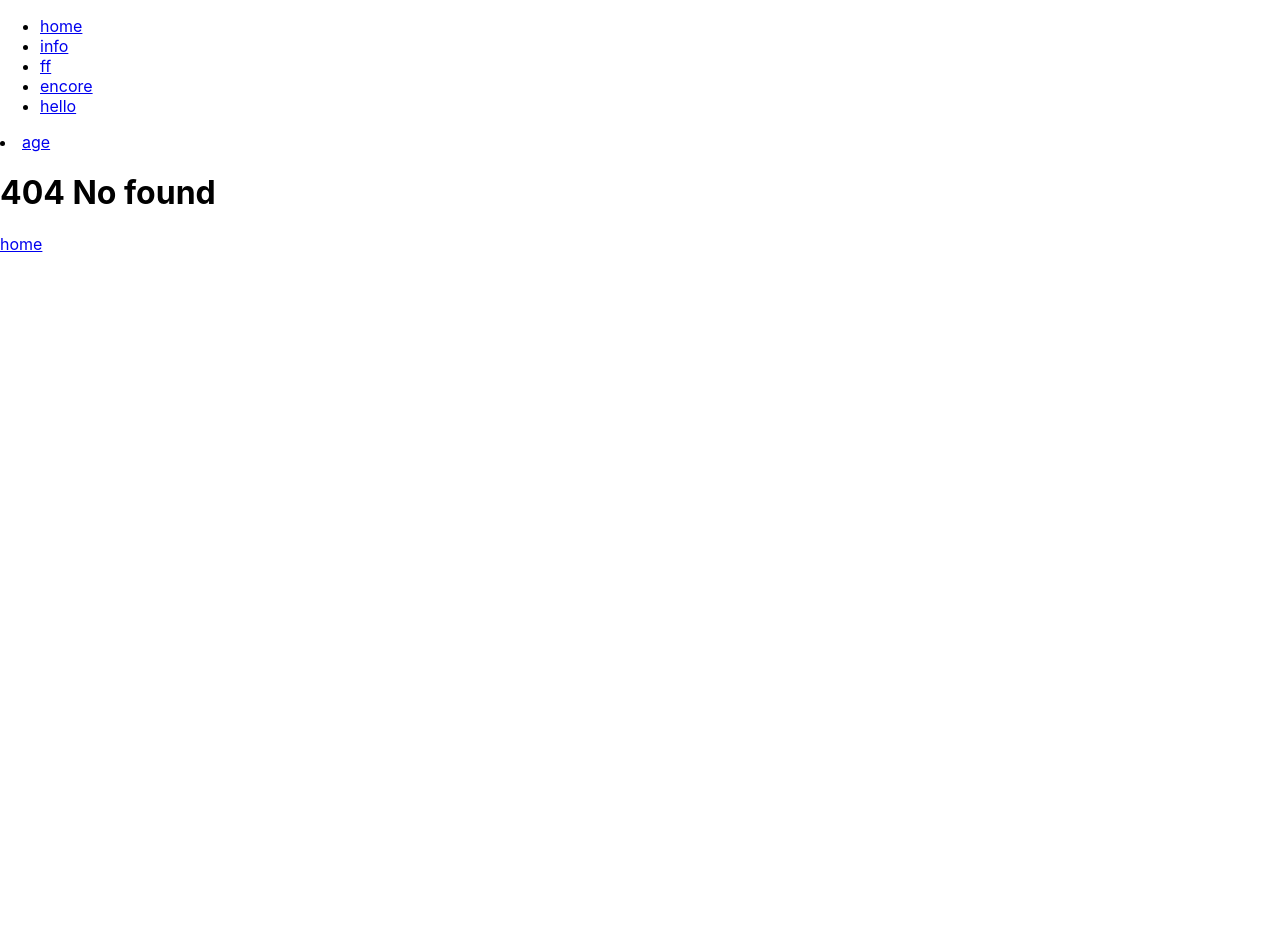
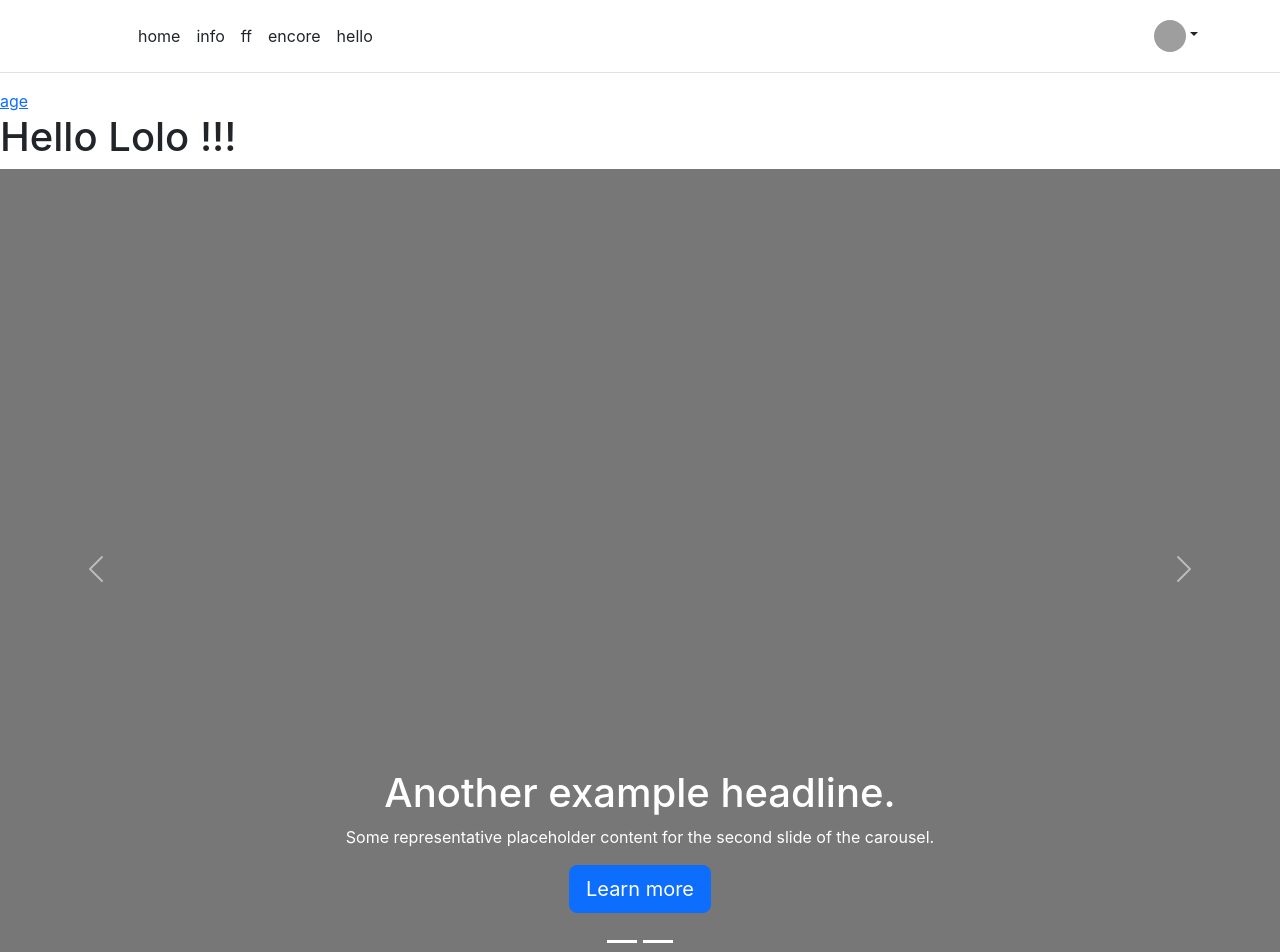
Before and after one commit to Shaddowr88/SoutienRouteur, a React (Create React App) app: page /home/1 in a window 1280 px wide. Before the commit this address had no page. Shown: the top 952 px of the page. Before the commit the page ends 800 px from the top, so only its background shows below. Built offline with nearby package versions, Linux system fonts and the light colour scheme; grey boxes are pictures that could not be loaded.

Commit message:
ajout bootstrap+carrousel

```diff
--- a/public/index.html
+++ b/public/index.html
@@ -15,6 +15,8 @@
       user's mobile device or desktop. See https://developers.google.com/web/fundamentals/web-app-manifest/
     -->
     <link rel="manifest" href="%PUBLIC_URL%/manifest.json" />
+    <link href="https://cdn.jsdelivr.net/npm/bootstrap@5.3.0-alpha1/dist/css/bootstrap.min.css" rel="stylesheet" integrity="sha384-GLhlTQ8iRABdZLl6O3oVMWSktQOp6b7In1Zl3/Jr59b6EGGoI1aFkw7cmDA6j6gD" crossorigin="anonymous">
+    <script src="https://cdn.jsdelivr.net/npm/bootstrap@5.3.0-alpha1/dist/js/bootstrap.bundle.min.js" integrity="sha384-w76AqPfDkMBDXo30jS1Sgez6pr3x5MlQ1ZAGC+nuZB+EYdgRZgiwxhTBTkF7CXvN" crossorigin="anonymous"></script>
     <!--
       Notice the use of %PUBLIC_URL% in the tags above.
       It will be replaced with the URL of the `public` folder during the build.
--- a/src/App.js
+++ b/src/App.js
@@ -2,35 +2,48 @@ import './App.css';
 import React from "react";
 import * as PropTypes from "prop-types";
 import HomeScreen from "./Screen/HomeScreen";
+
 import Nav from "./Componants/Nav";
 import {createBrowserRouter, RouterProvider} from "react-router-dom";
 import NofoundScreen from "./Screen/NofoundScreen";
 import InfoScreen from "./Screen/InfoScreen";
 import Log from "./Screen/Log";
 import LogOk from "./Screen/LogOK";
+import UserScreen from "./Screen/UserScreen";
+
+const Users=[
+    {
+        id:20,
+        name:'Lolo',
+        avatarUrl:'https://media.licdn.com/dms/image/C4E03AQHJBuct_vZY1w/profile-displayphoto-shrink_100_100/0/1600690263845?e=1683763200&v=beta&t=ip7AfxeOOJ_Z0LvmUfN8c-CQsEFolNQA5bZ919XKgnc',
+    }
+
+
+]
+
+export const UserContext = React.createContext();
 
 RouterProvider.propTypes = {routes: PropTypes.any};
 
 const routes = createBrowserRouter([
-    {path: "/home", element: <LogOk/>},
+    {path: "/home", element: <LogOk/>, children: [
+            {
+                path: "/home/:userId",
+                element: <UserScreen />,
+            },
+        ],
+    },
     {path: "/", element: < Log/>},
-    // route avec paramètre
     {path: "/info/:isLoged", element: <InfoScreen/>},
-    // route 404
+    // route Not Match
     {path: "*", element: <NofoundScreen/>},
 ]);
 
-// tableau de nom de route ( optionnel ) fonctionne avec la nav qui accepte des props
-const path= ['home', 'info','ff','encore','hello'];
-
 function App() {
     return (
-        <div>
-
-            <Nav chemins={path}/>
-
+        <UserContext.Provider value={Users[0]} >
             <RouterProvider router={routes}/>
-        </div>
+        </UserContext.Provider>
     );
 }
 export default App;
--- a/src/Componants/ComposantFort.js
+++ b/src/Componants/ComposantFort.js
@@ -1,26 +1,55 @@
-
-
- export default function Fort(props){
-
+export default function Fort(props){
     return(
        <div>
+
+           <div id="myCarousel" className="carousel slide" data-bs-ride="carousel">
+               <div className="carousel-indicators">
+                   { props.elements.map((element, i) =>
+                       <button key={i.toString()} type="button" data-bs-target="#myCarousel" data-bs-slide-to={i.toString()} className="active"
+                               aria-label={"Slide "+ i.toString()} aria-current="true"></button>
+                   )}
+               </div>
+               <div className="carousel-inner">
+                   {props.elements.map((element,i) =>
+                       <div style={Styles.grosElement} key={i.toString()} className="carousel-item active">
+                           <svg className="bd-placeholder-img" width="100%" height="100%" xmlns="http://www.w3.org/2000/svg"
+                                aria-hidden="true" preserveAspectRatio="xMidYMid slice" focusable="false">
+                               <rect width="100%" height="100%" fill="#777"></rect>
+                           </svg>
+                           <div className="container">
+                               <div className="carousel-caption">
+                                   <h1>Another example headline.</h1>
+                                   <p>Some representative placeholder content for the second slide of the carousel.</p>
+                                   <p><a className="btn btn-lg btn-primary" href="#">Learn more</a></p>
+                               </div>
+                           </div>
+                       </div>
+                   )}
+               </div>
+               <button className="carousel-control-prev" type="button" data-bs-target="#myCarousel"
+                       data-bs-slide="prev">
+                   <span className="carousel-control-prev-icon" aria-hidden="true"></span>
+                   <span className="visually-hidden">Previous</span>
+               </button>
+               <button className="carousel-control-next" type="button" data-bs-target="#myCarousel"
+                       data-bs-slide="next">
+                   <span className="carousel-control-next-icon" aria-hidden="true"></span>
+                   <span className="visually-hidden">Next</span>
+               </button>
+           </div>
+
 
            <h1 style={Styles.grosTitre}>
                {props.titre}
            </h1>
 
 
-           <div style={Styles.grosElement}>
-
-
-           </div>
-
        </div>
     )
  }
 
  const Styles= {
-     grosElement:{  height: '10em',
+     grosElement:{  height: '50em',
      backgroundColor: 'yellow',
      },
 
--- a/src/Componants/ComposantOne.js
+++ b/src/Componants/ComposantOne.js
@@ -16,6 +16,7 @@
  const Styles= {
      grosElement:{  height: '20em',
          backgroundColor: 'blue',
+         marginBottom:'5em'
      },
 
      grosTitre:{
--- a/src/Componants/Nav.js
+++ b/src/Componants/Nav.js
@@ -1,21 +1,61 @@
+import {UserContext} from "../App";
 
 
- export default function Nav(props){
+export default function Nav(props){
 
     return(
        <nav>
-           <ul>
-               {/* boucle pour affiché les routes reçus en props*/}
-               {props.chemins.map((i,k) =>
-               <li>
-                   <a key={k.toString()}  href={'/'+i}>{i}</a>
-               </li>
-               )}
-           </ul>
+           <header className="p-3 mb-3 border-bottom">
+               <div className="container">
+                   <div className="d-flex flex-wrap align-items-center justify-content-center justify-content-lg-start">
+                       <a href="/" className="d-flex align-items-center mb-2 mb-lg-0 text-dark text-decoration-none">
+                           <svg className="bi me-2" width="40" height="32" role="img" aria-label="Bootstrap">
+                               {/*<use xlink:href="#bootstrap"></use>  */}
+                           </svg>
+                       </a>
 
-           <li>
+                       <ul className="nav col-12 col-lg-auto me-lg-auto mb-2 justify-content-center mb-md-0">
+                           {props.chemins.map((i,k) =>
+                               <li key={k.toString()} >
+
+                                   <a  href={'/'+i} className="nav-link px-2 link-dark">{i}</a>
+
+                               </li>
+                           )}
+                       </ul>
+
+                       <div className="dropdown text-end">
+
+                           <a href="#" className="d-block link-dark text-decoration-none dropdown-toggle"
+                              data-bs-toggle="dropdown" aria-expanded="false">
+                               <UserContext.Consumer>
+                                   { value =>
+                                       <img src={value.avatarUrl}
+                                            alt="mdo"
+                                            width="32"
+                                            height="32"
+                                            className="rounded-circle"/>
+                                      }
+                               </UserContext.Consumer>
+                           </a>
+                           <ul className="dropdown-menu text-small" >
+                               <li><a className="dropdown-item" href="#">New project...</a></li>
+                               <li><a className="dropdown-item" href="#">Settings</a></li>
+                               <li><a className="dropdown-item" href="#">Profile</a></li>
+                               <li><a className="dropdown-item" href="#">Sign out</a></li>
+                           </ul>
+                       </div>
+                   </div>
+               </div>
+           </header>
+
+
+
+
                <a  href={'/info/Loged'}>age</a>
-           </li>
+
+
+
        </nav>
     )
  }
--- a/src/Screen/Log.js
+++ b/src/Screen/Log.js
@@ -1,3 +1,4 @@
+import {Outlet} from "react-router-dom";
 
 
 export default function Log(){
@@ -7,6 +8,8 @@ export default function Log(){
           <h1>
               Log
           </h1>
+          <a href={"/home/1"}>home</a>
+          <Outlet />
       </div>
     );
 }
--- a/src/Screen/LogOK.js
+++ b/src/Screen/LogOK.js
@@ -1,14 +1,18 @@
+import React from 'react';
 
+import {Outlet} from "react-router-dom";
+import Nav from "../Componants/Nav";
+
+const path= ['home', 'info','ff','encore','hello'];
 
 export default function LogOk(){
 
     return(
       <div>
-          <h1>
-              LogOK
-          </h1>
+          <Nav chemins={path}/>
+          { /* <h1> LogOK </h1>*/}
+          <Outlet />
       </div>
-
     );
 
 }
--- /dev/null
+++ b/src/Screen/UserScreen.js
@@ -0,0 +1,31 @@
+import ComposantOne from "../Componants/ComposantOne";
+import Fort from "../Componants/ComposantFort";
+import {useParams, Outlet} from "react-router-dom";
+import {UserContext} from "../App";
+
+const el = [
+    {id: 1, title: 'Hello World', content: 'Welcome to learning React!'},
+    {id: 2, title: 'Installation', content: 'You can install React from npm.'}
+];
+
+
+
+export default function UserScreen(){
+
+
+        return(
+
+            <div>
+                <UserContext.Consumer>
+                    { value => <h1> Hello { value.name} !!!</h1>}
+                    {/* affiche: Reed */}
+                </UserContext.Consumer>
+                <Fort elements={el}/>
+                <ComposantOne />
+                <a href={"contacts/1"}>home</a>
+            </div>
+        )
+
+
+
+ }
```
